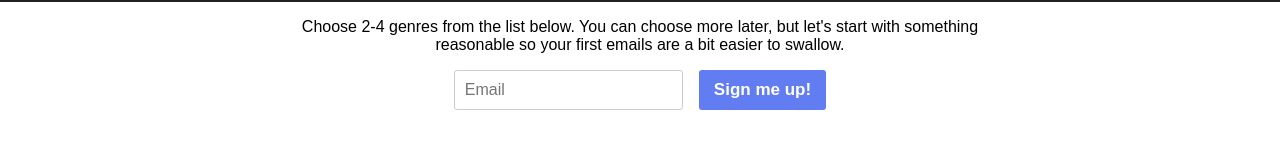
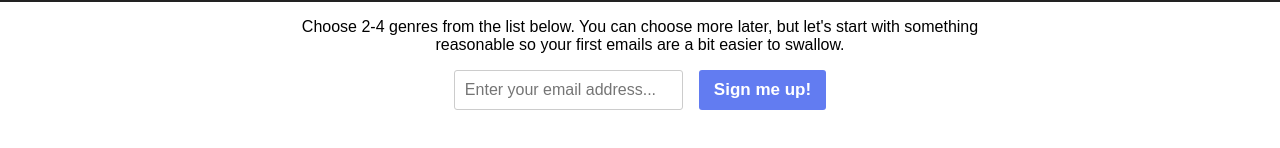
Before and after one commit to Andrux51/book-buddy, a React (Create React App) app: page /get-started in a window 1280 px wide. Shown: the part 188-336 px from the top of the page. Built offline with nearby package versions, Linux system fonts and the light colour scheme.

Commit message:
add email validation to form field

```diff
--- a/src/App.css
+++ b/src/App.css
@@ -58,7 +58,7 @@ button[type="submit"] {
   padding: 10px 15px;
 }
 
-.bb-form-input[type="text"] {
+.bb-form-input[type="email"] {
   padding:10px;
   border-radius: 3px;
   border: 1px solid #ccc;
--- a/src/components/EmailForm.js
+++ b/src/components/EmailForm.js
@@ -4,26 +4,42 @@ class EmailForm extends React.Component {
     constructor(props) {
         super(props);
         this.state = {
-            emailInput: ''
+            emailInput: {value: '', valid: false}
         };
     }
 
+    handleEmailValidation = (e) => {
+        // **validation regex from http://emailregex.com/
+        // eslint-disable-next-line
+        return (/^(([^<>()\[\]\\.,;:\s@"]+(\.[^<>()\[\]\\.,;:\s@"]+)*)|(".+"))@((\[[0-9]{1,3}\.[0-9]{1,3}\.[0-9]{1,3}\.[0-9]{1,3}])|(([a-zA-Z\-0-9]+\.)+[a-zA-Z]{2,}))$/)
+            .test(e.target.value);
+    }
+
     handleEmailInputChange = (e) => {
-        this.setState({emailInput: e.target.value});
+        this.setState({
+            emailInput: {
+                value: e.target.value,
+                valid: this.handleEmailValidation(e)
+            }
+        });
     }
 
     handleSignUpButton = (e) => {
         e.preventDefault();
-        console.log(`${this.state.emailInput} signed up, send req to db`);
+        if(this.state.emailInput.valid) {
+            console.log(`${this.state.emailInput.value} signed up, send req to db`);
+        } else {
+            console.log('validation failed, color up the input and such');
+        }
     }
 
     render() {
         return (
             <form>
-                <input type="text"
+                <input type="email"
                     className="bb-form-input"
-                    placeholder="Email"
-                    value={this.state.emailInput}
+                    placeholder="Enter your email address..."
+                    value={this.state.emailInput.value}
                     onChange={this.handleEmailInputChange}
                 />
                 <button type="submit"
```
